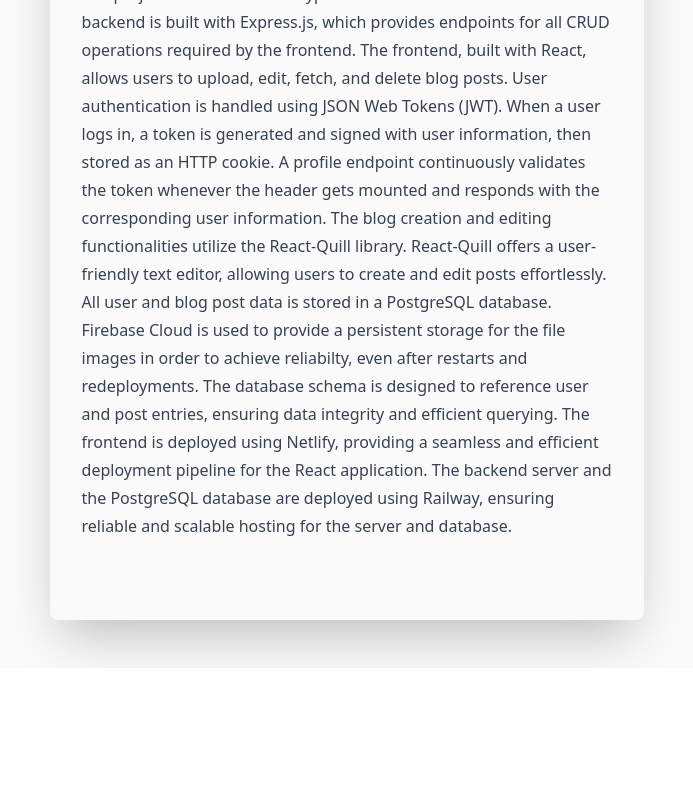
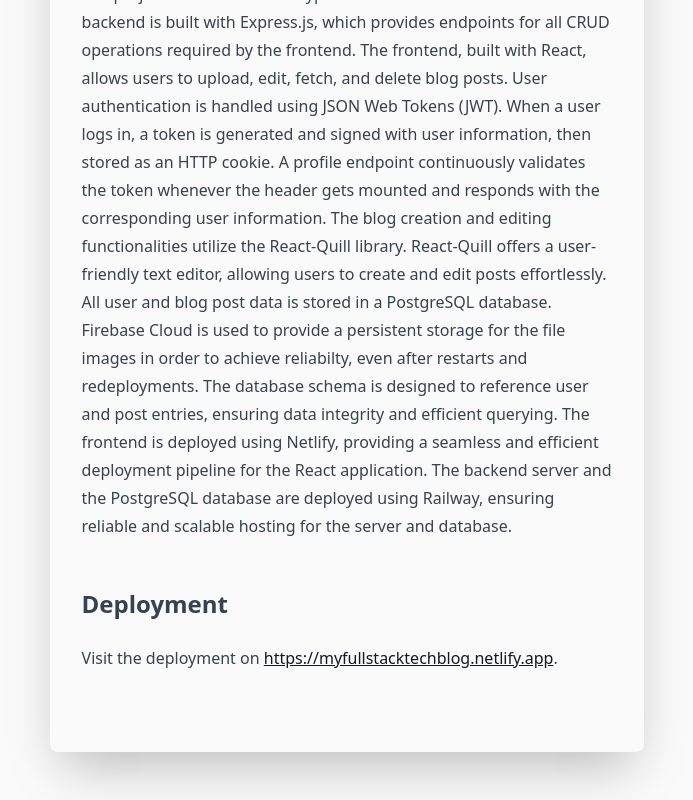
Before and after one commit to sam-abraha/portfolio, a React (Vite) app in the folder my-portfolio/: page /casestudy/1 in a window 1280 px wide. Shown: the part 1138-1938 px from the top of the page, without its empty margins (293-986 px from the left). Before the commit the page ends 1806 px from the top, so only its background shows below. Built offline with nearby package versions, Linux system fonts and the light colour scheme.

Commit message:
Add deployment section to CaseStudy

```diff
--- a/my-portfolio/src/components/CaseStudyTemplate.jsx
+++ b/my-portfolio/src/components/CaseStudyTemplate.jsx
@@ -3,8 +3,9 @@ import React, { useEffect, useRef, useState } from 'react';
 import { format } from 'date-fns';
 import { FontAwesomeIcon } from '@fortawesome/react-fontawesome';
 import { faArrowLeft, faArrowRight, faTimes } from '@fortawesome/free-solid-svg-icons';
+import { Link } from 'react-router-dom';
 
-export default function CaseStudyTemplate({ id, title, createdAt, videoSrc, idea, implementation }) {
+export default function CaseStudyTemplate({ id, title, createdAt, videoSrc, idea, implementation, deployment }) {
   const videoRef = useRef(null);
   const [isModalOpen, setIsModalOpen] = useState(false);
 
@@ -66,6 +67,16 @@ export default function CaseStudyTemplate({ id, title, createdAt, videoSrc, idea
           <h2 className="text-2xl font-semibold text-gray-700">Implementation</h2>
           <p>{implementation}</p>
         </section>
+        {deployment && (
+            <section className="mb-8">
+            <h2 className="text-2xl font-semibold text-gray-700">Deployment</h2>
+            <p>
+              Visit the deployment on{' '}
+              <Link to={deployment}>{deployment}</Link>
+              .
+            </p>
+          </section>
+          )}
       </div>
       {isModalOpen && (
         <div className="fixed inset-0 z-50 bg-black bg-opacity-50 flex items-center justify-center">
--- a/my-portfolio/src/pages/CaseStudyPage.jsx
+++ b/my-portfolio/src/pages/CaseStudyPage.jsx
@@ -77,6 +77,7 @@ export default function CaseStudyPage() {
             videoSrc={caseStudy.videoSrc}
             idea={caseStudy.idea}
             implementation={caseStudy.implementation}
+            deployment={caseStudy.deployment}
           />
         ) : (
         <div className='flex justify-center items-center min-h-screen'>
```
